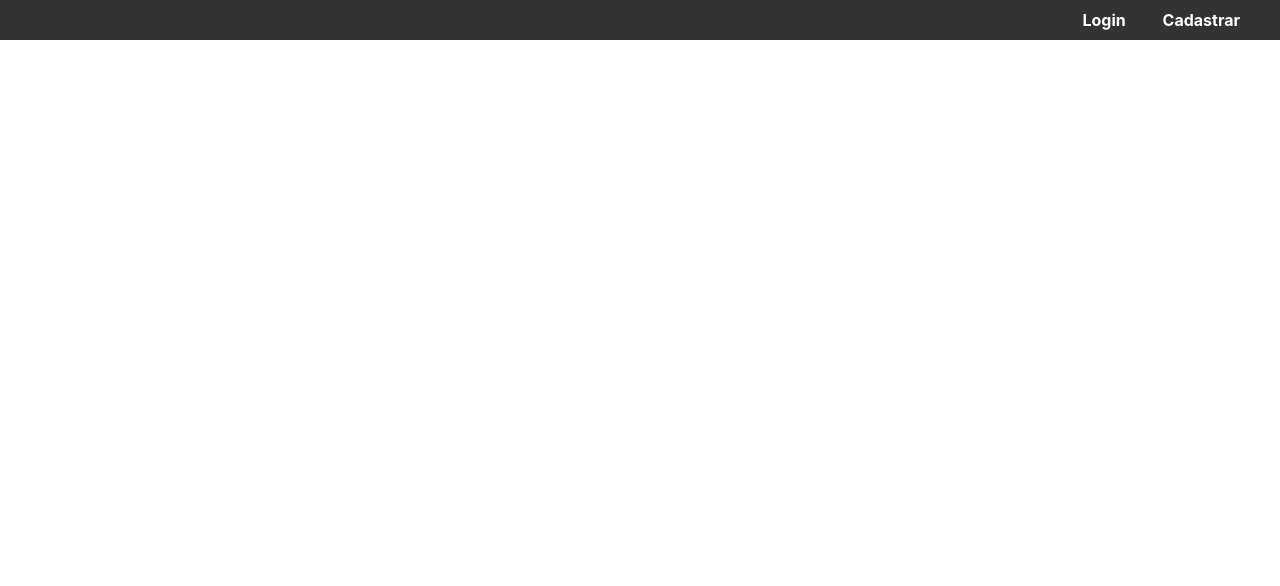
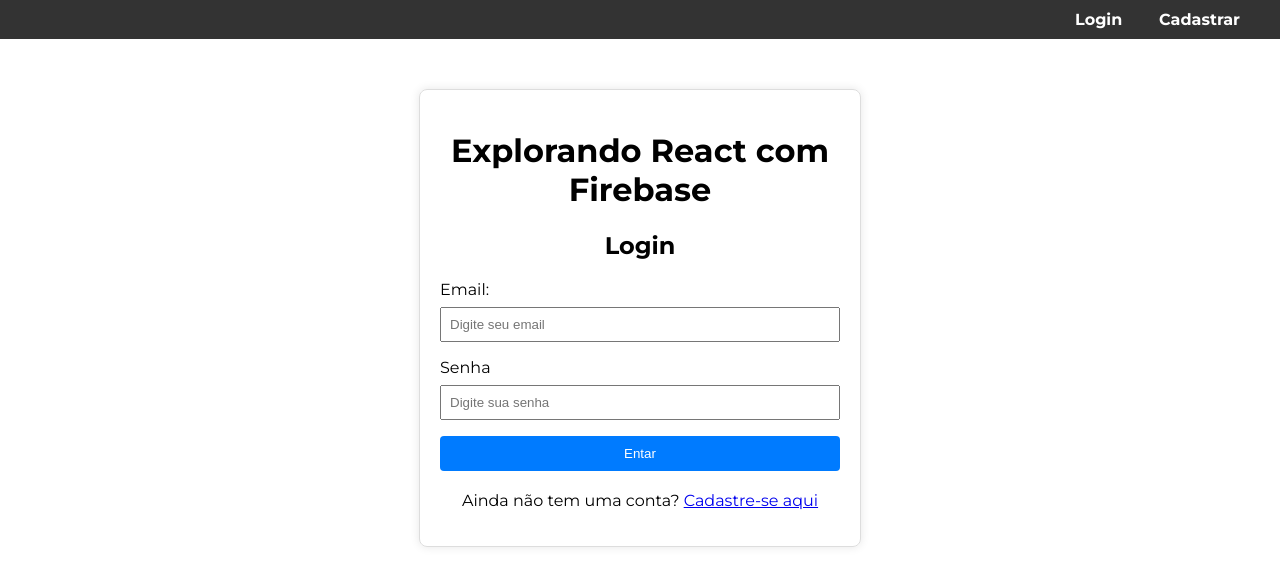
Before and after one commit to Jheimys/ReactAndFirebase, a React (Create React App) app: page /posts in a window 1280 px wide. Before the commit this address had no page. Shown: the top 586 px of the page. Built offline with nearby package versions, Linux system fonts and the light colour scheme; no server answers.

Commit message:
:bugs: bug login componet

```diff
--- a/package.json
+++ b/package.json
@@ -11,6 +11,7 @@
     "react-dom": "^18.2.0",
     "react-router-dom": "^6.20.1",
     "react-scripts": "5.0.1",
+    "react-toastify": "^9.1.3",
     "web-vitals": "^2.1.4"
   },
   "scripts": {
--- a/src/App.js
+++ b/src/App.js
@@ -1,18 +1,50 @@
 import { BrowserRouter, Route, Routes } from "react-router-dom";
+import { ToastContainer } from 'react-toastify';
+import 'react-toastify/dist/ReactToastify.css';
+
+//Pages
 import CadastroUsuario from "./pages/CadastroUsuario";
 import Login from './pages/Login'
+import Posts from "./pages/Posts";
+
+//componentes
 import Navbar from "./component/Navbar";
 
+//firebase
+import { onAuthStateChanged } from 'firebase/auth';
+import {auth} from './firebase/firebaseConection'
+
+//Hoolk
+import { useEffect, useState } from "react";
 
 
 function App() {
+  const [user, setUser] = useState(undefined)
+
+  const loadingUser = user === undefined
+
+  useEffect(() => {
+    onAuthStateChanged(auth, (user) =>{
+      setUser(user)
+    })
+  }, [])
+
+  if(loadingUser){
+    return <p>Caregando ...</p>
+  }
+
   return (
     <BrowserRouter>
+    <ToastContainer />
     <Navbar />
       <Routes>
         <Route>
           <Route path="/" element={<Login />}/>
           <Route path="/cadastro" element={<CadastroUsuario />}/>
+
+          <Route
+            path="/posts"
+            element={user ? <Posts /> : <Login to="/login"/>}/>
         </Route>
       </Routes>
     </BrowserRouter>
--- a/src/index.css
+++ b/src/index.css
@@ -1,10 +1,9 @@
+@import url('https://fonts.googleapis.com/css2?family=Montserrat:wght@400;700&display=swap');
+
 body {
   margin: 0;
-  font-family: -apple-system, BlinkMacSystemFont, 'Segoe UI', 'Roboto', 'Oxygen',
-    'Ubuntu', 'Cantarell', 'Fira Sans', 'Droid Sans', 'Helvetica Neue',
-    sans-serif;
-  -webkit-font-smoothing: antialiased;
-  -moz-osx-font-smoothing: grayscale;
+  font-family: 'Montserrat', sans-serif;
+
 }
 
 code {
--- /dev/null
+++ b/src/pages/CadastroUsuario/CadastroUsuario.css
@@ -0,0 +1,61 @@
+/* CadastroUsuario.css */
+
+.container_cadastro {
+    max-width: 400px;
+    margin: 0 auto;
+    padding: 20px;
+    border: 1px solid #ddd;
+    border-radius: 8px;
+    margin-top: 50px;
+    box-shadow: 0 0 10px rgba(0, 0, 0, 0.1);
+}
+
+h1 {
+    text-align: center;
+}
+
+form {
+    display: flex;
+    flex-direction: column;
+}
+
+label {
+    margin-bottom: 8px;
+}
+
+input {
+    padding: 8px;
+    margin-bottom: 16px;
+}
+
+button {
+    background-color: #007bff;
+    color: #fff;
+    padding: 10px;
+    cursor: pointer;
+    border: none;
+    border-radius: 4px;
+}
+
+button:hover {
+    background-color: #0056b3;
+}
+
+p {
+    margin-top: 20px;
+    text-align: center;
+}
+
+  /* Adicione uma media query para ajustar o layout em telas menores */
+@media screen and (max-width: 600px) {
+    .container {
+      max-width: 100%;
+    }
+}
+
+/* Estilo adicional para tornar o layout mais responsivo */
+@media screen and (max-width: 400px) {
+    input {
+      width: 100%;
+    }
+}
--- a/src/pages/CadastroUsuario/index.js
+++ b/src/pages/CadastroUsuario/index.js
@@ -1,6 +1,8 @@
 import { useState } from "react";
 import {auth } from'../../firebase/firebaseConection'
 import { createUserWithEmailAndPassword } from "firebase/auth";
+
+import './CadastroUsuario.css'
 
 const CadastroUsuario = () => {
 
@@ -26,7 +28,7 @@
     }
 
   return (
-    <div>
+    <div className="container_cadastro">
         <h1>Explorando React com Firebase</h1>
       <form>
         <label>Email:</label>
@@ -50,7 +52,7 @@
         <label>Confirmação de senha</label>
         <input
           type="password"
-          placeholder="Digite sua senha"
+          placeholder="Confime sua senha sua senha"
           value={confirmacaoDeSenha}
           onChange={(e) => setConfirmacaoDeSenha(e.target.value)}
           required
--- a/src/pages/Login/index.js
+++ b/src/pages/Login/index.js
@@ -1,21 +1,43 @@
-import { useState } from "react";
-import { Link } from "react-router-dom";
+import {  useState } from "react";
+import { Link, useNavigate } from "react-router-dom";
+
+import { signInWithEmailAndPassword } from "firebase/auth";
+import {auth } from'../../firebase/firebaseConection'
+
+import { toast } from 'react-toastify';
+import 'react-toastify/dist/ReactToastify.css';
 
 import "./Login.css"
 
 function Login() {
     const [email, setEmail] = useState('')
-    const[senha, setSenha] = useState('')
+    const [senha, setSenha] = useState('')
 
-    async function login(){
-        alert('teste')
+  const navigate = useNavigate()
+
+    async function handleSubmit(e){
+      e.preventDefault()
+
+      try {
+        await signInWithEmailAndPassword(auth, email, senha)
+          console.log('Usuário logado com sucesso!');
+          toast.success('Usuário logado com sucesso!')
+
+        navigate('/posts')
+
+      } catch (error) {
+        console.error('Erro ao logar:', error.message);
+        // Adicione feedback visual para o usuário, se necessário.
+        toast.error(`Erro ao logar: ${error.message}`);
+      }
     }
 
     return (
       <div className="container">
+
         <h1>Explorando React com Firebase</h1>
         <h2>Login</h2>
-        <form>
+        <form onSubmit={handleSubmit}>
             <label>Email:</label>
             <input
             type="text"
@@ -33,12 +55,13 @@
             onChange={(e) => setSenha(e.target.value)}
             required
             />
-            <button onClick={login}>Entar</button>
+            <button>Entar</button>
         </form>
         <p>
-        Ainda não tem uma conta?{" "}
-        <Link to="/cadastro">Cadastre-se aqui</Link>
-      </p>
+          Ainda não tem uma conta?{" "}
+          <Link to="/cadastro">Cadastre-se aqui</Link>
+        </p>
+
       </div>
     );
   }
--- /dev/null
+++ b/src/pages/Posts/index.js
@@ -0,0 +1,9 @@
+import React from 'react'
+
+const Posts = () => {
+  return (
+    <div>Posts</div>
+  )
+}
+
+export default Posts
```
Also changed, not shown: 1 other file (tests, documents, lock files or other folders).
